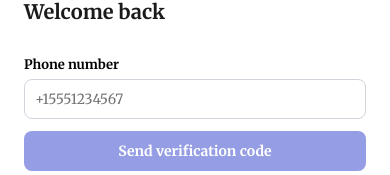
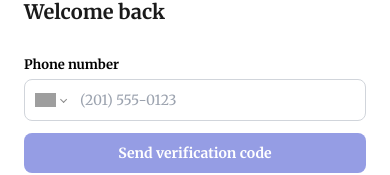
Before and after one commit to aidanrosequist-stack/senseUS, a React (Vite) app: page /login in a window 390 px wide. Shown: the part 125-300 px from the top of the page. Built offline with nearby package versions, Linux system fonts and the light colour scheme; no server answers; grey boxes are pictures that could not be loaded.

Commit message:
Upgrade Login page to use PhoneInput component for E.164 formatting

```diff
--- a/src/pages/Login.jsx
+++ b/src/pages/Login.jsx
@@ -2,6 +2,21 @@ import { useState } from 'react'
 import { useNavigate, useLocation } from 'react-router-dom'
 import { supabase } from '../lib/supabase'
 import { Link } from 'react-router-dom'
+import PhoneInput from 'react-phone-number-input'
+import { getExampleNumber } from 'libphonenumber-js'
+import examples from 'libphonenumber-js/examples.mobile.json'
+import 'react-phone-number-input/style.css'
+
+function getDefaultCountryFromLocale() {
+  try {
+    const locale = navigator.language || navigator.languages?.[0] || 'en-US'
+    const parts = locale.split('-')
+    const region = parts[1]
+    return region ? region.toUpperCase() : 'US'
+  } catch {
+    return 'US'
+  }
+}
 
 export default function Login() {
   const [phone, setPhone] = useState('')
@@ -9,6 +24,8 @@ export default function Login() {
   const [step, setStep] = useState('phone')
   const [loading, setLoading] = useState(false)
   const [error, setError] = useState(null)
+  const [defaultPhoneCountry] = useState(getDefaultCountryFromLocale)
+  const [phoneCountry, setPhoneCountry] = useState(getDefaultCountryFromLocale())
 
   const navigate = useNavigate()
   const location = useLocation()
@@ -80,14 +97,16 @@ export default function Login() {
         <div style={{ display: 'flex', flexDirection: 'column', gap: '12px' }}>
           <label style={{ fontSize: '13px', fontWeight: 700 }}>
             Phone number
-            <input
-              type="tel"
-              placeholder="+15551234567"
-              value={phone}
-              onChange={(e) => setPhone(e.target.value)}
-              autoComplete="tel"
-              style={{ display: 'block', width: '100%', marginTop: '6px', border: '1px solid #D1D5DB', borderRadius: '8px', padding: '10px', fontSize: '14px', boxSizing: 'border-box', fontFamily: 'Merriweather, serif' }}
-            />
+            <div className="senseus-phone-input" style={{ marginTop: '6px' }}>
+              <PhoneInput
+                defaultCountry={defaultPhoneCountry}
+                value={phone}
+                onChange={(value) => setPhone(value || '')}
+                onCountryChange={(c) => setPhoneCountry(c || defaultPhoneCountry)}
+                placeholder={getExampleNumber(phoneCountry, examples)?.formatNational()}
+                autoComplete="tel"
+              />
+            </div>
           </label>
           <button
             onClick={sendCode}
```
